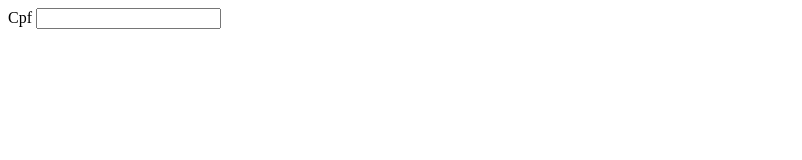
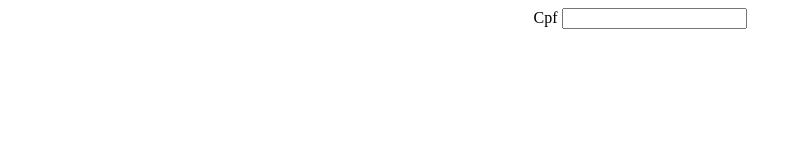
Before and after one commit to valrai/cpf-validator, a plain HTML site: page index.html in a window 1280 px wide. Shown: the whole page, without its empty margins (0-802 px from the left). Drawn offline with Linux system fonts and the light colour scheme.

Commit message:
style: add css file

```diff
--- a/index.html
+++ b/index.html
@@ -3,7 +3,8 @@
 <head>
 	<meta charset="utf-8">
 	<meta name="viewport" content="width=device-width, initial-scale=1">
-	<title></title>
+  <link rel="stylesheet" href="./index.css" />
+	<title>Validador de Cpf</title>
 </head>
 <body>
   <div class="container">
```
